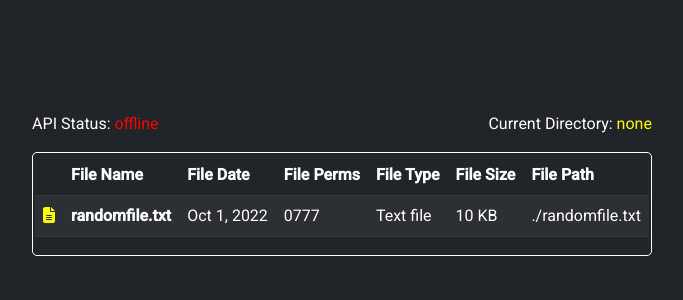
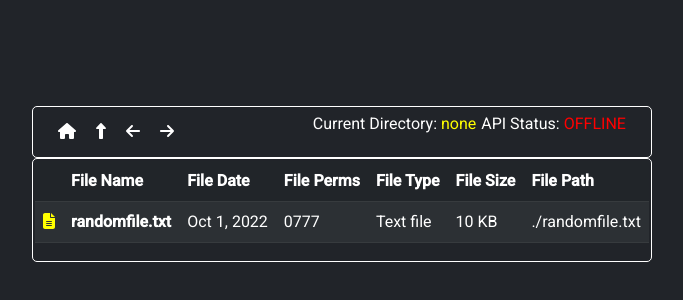
Before and after one commit to mj-adendorff/mj-jobjack-ta, an Angular app in the folder client/: page / in a window 1280 px wide. Shown: the part 216-516 px from the top of the page, without its empty margins (298-981 px from the left). Built offline with nearby package versions, Linux system fonts and the light colour scheme; no server answers.

Commit message:
small update

```diff
--- a/client/src/app/app.component.html
+++ b/client/src/app/app.component.html
@@ -1,8 +1,16 @@
 <div class="main">
   <!--Forms and Info-->
   <div class="info-container">
-      <p>API Status: <span style="color: {{ statusColor }}">{{ status }}</span></p>
+    <div class="bar">
+      <fa-icon [icon]="faHouse"></fa-icon>
+      <fa-icon [icon]="faUpLong"></fa-icon>
+      <fa-icon [icon]="faArrowLeft"></fa-icon>
+      <fa-icon [icon]="faArrowRight"></fa-icon>
+    </div>
+    <div class="other">
       <p>Current Directory: <span style="color: yellow">{{directory}}</span></p>
+      <p>API Status: <span style="color: {{ statusColor }}">{{ status.toUpperCase() }}</span></p>
+    </div>
   </div>
   <!--Table-->
   <div class="table-container">
--- a/client/src/app/app.component.less
+++ b/client/src/app/app.component.less
@@ -16,6 +16,20 @@
     display: flex;
     width: 100%;
     justify-content: space-between;
+    align-items: center;
+    border: 1.4px solid white;
+    border-radius: 5px;
+    padding: 5px;
+    .other {
+      display: flex;
+      gap: 5px;
+      margin-right: 20px;
+    }
+    .bar {
+      display: flex;
+      gap: 20px;
+      margin-left: 20px;
+    }
   }
   .table-container {
     width: 100%;
--- a/client/src/app/app.component.ts
+++ b/client/src/app/app.component.ts
@@ -1,6 +1,7 @@
 import { AfterViewInit, Component, ViewChild, OnDestroy } from '@angular/core';
 import { AppService } from './app.service';
 import { faFileLines as faFile, faFolderClosed as faFolder } from '@fortawesome/free-solid-svg-icons';
+import { faHouse, faUpLong, faArrowLeft, faArrowRight } from '@fortawesome/free-solid-svg-icons';
 
 type Extension = {
   extension: string;
@@ -34,15 +35,18 @@ const fileData: File[] = [
   styleUrls: ['./app.component.less'],
 })
 export class AppComponent {
+
   faFile = faFile;
   faFolder = faFolder;
+  faHouse = faHouse;
+  faUpLong = faUpLong;
+  faArrowLeft = faArrowLeft;
+  faArrowRight = faArrowRight;
   files: File[] = fileData;
   status = 'offline';
   statusColor = 'red';
   directory = "none";
-  test(name: string) {
-    console.log(name);
-  }
+
   constructor(private appService: AppService) {
     this.appService.getStatus().subscribe((data: any) => {
       this.status = data.status;
```
